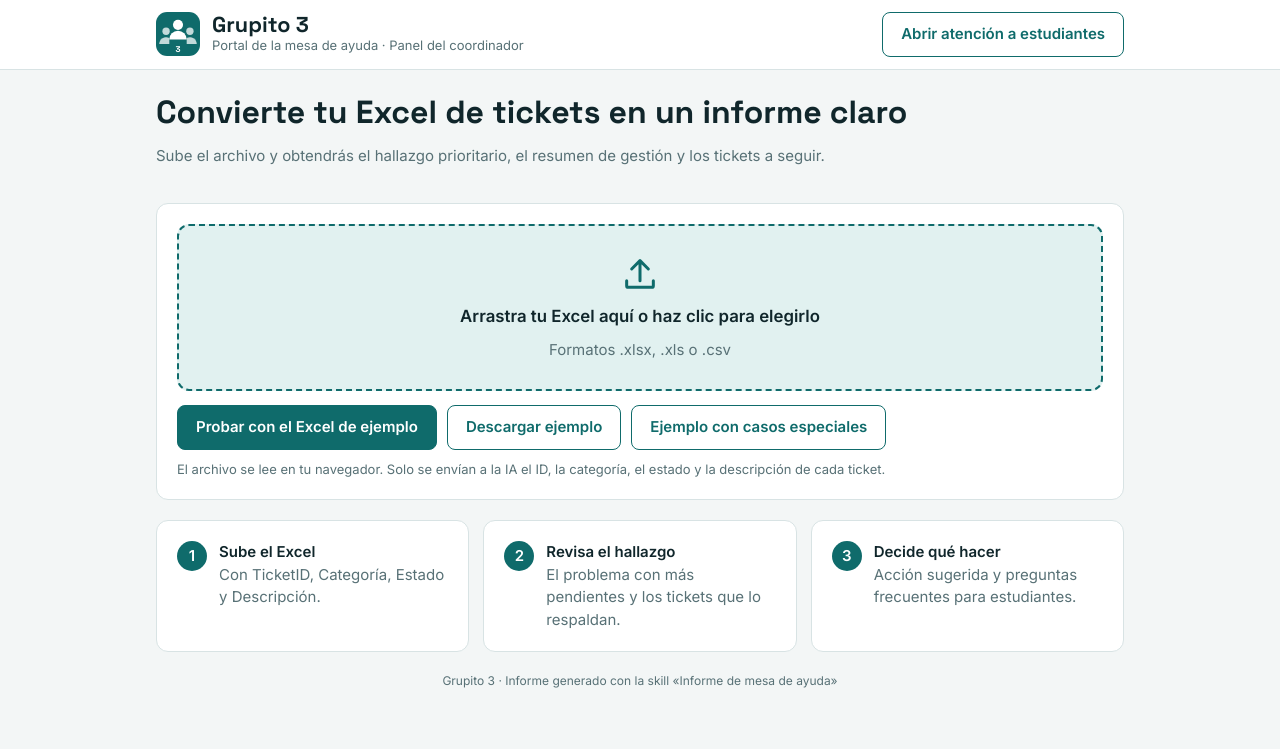
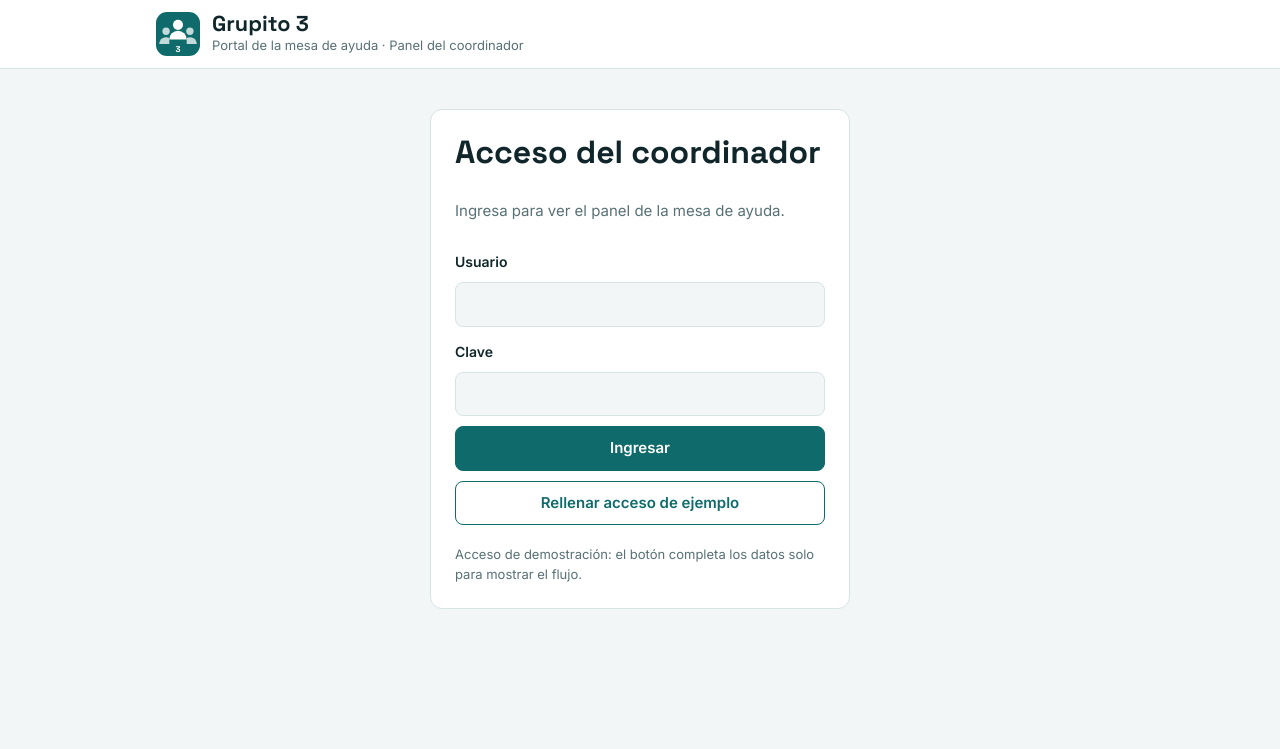
Before and after one commit to Jossphi/mesa-de-ayuda, a website: page public/index.html in a window 1280 px wide. Drawn offline with Linux system fonts and the light colour scheme.

Commit message:
Agregar acceso de demostración para el coordinador con botón de autocompletar
Co-Authored-By: Claude Sonnet 5.5 <noreply@anthropic.com>
Claude-Session: https://claude.ai/code/session_01CeYJvkmthSqAS87hTXrq8E

```diff
--- a/public/estilos.css
+++ b/public/estilos.css
@@ -93,3 +93,8 @@ footer{color:var(--muted);font-size:12px;text-align:center}
 [hidden]{display:none!important}
 @media (max-width:720px){.steps,.cols,.guide{grid-template-columns:1fr}.row{grid-template-columns:110px minmax(0,1fr) 80px}}
 .applink{margin-left:auto}
+.acciones{display:flex;gap:8px;flex-wrap:wrap}
+.loginwrap{display:grid;place-items:center;padding:40px 16px}
+.loginbox{width:100%;max-width:420px;display:flex;flex-direction:column;gap:10px;background:var(--surface);border:1px solid var(--line);border-radius:12px;padding:24px}
+.loginbox label{font-weight:600;font-size:14px;margin-top:4px}
+.loginbox input{font:inherit;padding:10px 14px;border-radius:8px;border:1px solid var(--line);background:var(--bg);color:var(--ink)}
--- a/public/index.html
+++ b/public/index.html
@@ -18,10 +18,25 @@
     <text x="24" y="43.5" text-anchor="middle" font-family="Space Grotesk,sans-serif" font-weight="700" font-size="9" fill="var(--on-brand)">3</text>
   </svg>
   <div><div class="brandname">Grupito 3</div><div class="brandsub">Portal de la mesa de ayuda · Panel del coordinador</div></div>
-  <a class="btn sec applink" href="/estudiantes" target="_blank" rel="noopener">Abrir atención a estudiantes</a>
+  <div class="applink acciones" id="acciones" hidden><a class="btn sec" href="/estudiantes" target="_blank" rel="noopener">Abrir atención a estudiantes</a><button type="button" class="sec" id="salir">Cerrar sesión</button></div>
 </div></div>
 
-<div class="wrap">
+<main class="loginwrap" id="login">
+  <form class="loginbox" id="formLogin" autocomplete="off">
+    <h1>Acceso del coordinador</h1>
+    <p class="sub">Ingresa para ver el panel de la mesa de ayuda.</p>
+    <label for="usuario">Usuario</label>
+    <input type="text" id="usuario" autocomplete="off" required>
+    <label for="clave">Clave</label>
+    <input type="password" id="clave" autocomplete="off" required>
+    <div id="loginError" class="msg err" role="alert" hidden>Usuario o clave incorrectos.</div>
+    <button type="submit">Ingresar</button>
+    <button type="button" class="sec" id="rellenar">Rellenar acceso de ejemplo</button>
+    <p class="note">Acceso de demostración: el botón completa los datos solo para mostrar el flujo.</p>
+  </form>
+</main>
+
+<div class="wrap" id="app" hidden>
   <div class="stack">
   <header>
     <h1>Convierte tu Excel de tickets en un informe claro</h1>
@@ -237,6 +252,21 @@ function pintar(c, ia, cargando){
   }));
 }
 
+
+// ---------- Acceso de demostración del coordinador ----------
+const DEMO_USER = 'coordinador', DEMO_PASS = '12345678';
+function setAuth(ok){
+  $('login').hidden = ok; $('app').hidden = !ok; $('acciones').hidden = !ok;
+  try { ok ? sessionStorage.setItem('g3_auth','1') : sessionStorage.removeItem('g3_auth'); } catch {}
+}
+$('formLogin').addEventListener('submit', e => {
+  e.preventDefault();
+  if ($('usuario').value.trim() === DEMO_USER && $('clave').value === DEMO_PASS) { $('loginError').hidden = true; $('clave').value = ''; setAuth(true); }
+  else $('loginError').hidden = false;
+});
+$('rellenar').addEventListener('click', () => { $('usuario').value = DEMO_USER; $('clave').value = DEMO_PASS; $('loginError').hidden = true; $('clave').focus(); });
+$('salir').addEventListener('click', () => setAuth(false));
+try { if (sessionStorage.getItem('g3_auth') === '1') setAuth(true); } catch {}
 </script>
 </body>
 </html>
```
